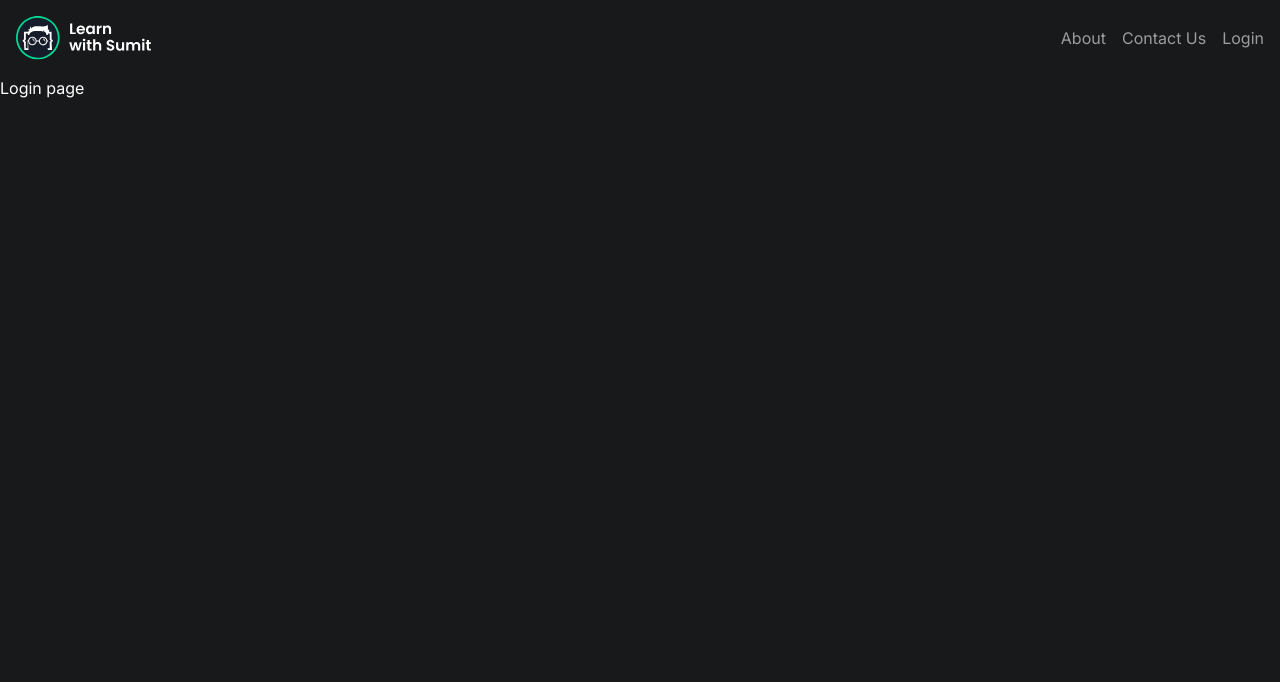
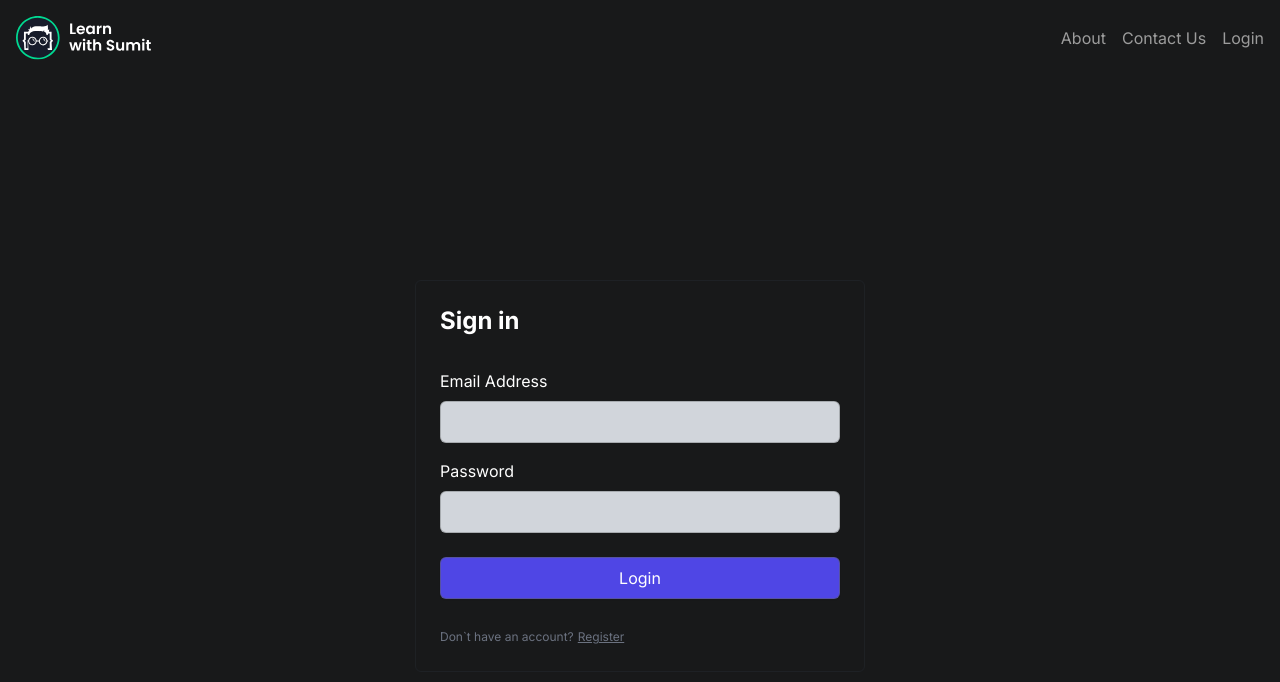
Before and after one commit to lightDevX/eventry, a Next.js app: page /login in a window 1280 px wide. Shown: the top 682 px of the page. Built offline with nearby package versions, Linux system fonts and the light colour scheme.

Commit message:
register page create

```diff
--- a/app/login/page.js
+++ b/app/login/page.js
@@ -1,9 +1,23 @@
+import LoginForm from "@/components/LoginForm";
+import Link from "next/link";
 
 const loginPage = () => {
     return (
-        <div>
-            <h1>Login page</h1>
-        </div>
+        <section className="h-screen grid place-items-center">
+            <div className="max-w-[450px] w-full mx-auto p-6 border border-gray-700/20 rounded-md">
+                <h4 className="font-bold text-2xl">Sign in</h4>
+                <LoginForm />
+                <span className="text-center text-xs text-gray-500">
+                    Don`t have an account?
+                    <Link
+                        className="underline hover:text-indigo-600 mx-1"
+                        href="/register"
+                    >
+                        Register
+                    </Link>
+                </span>
+            </div>
+        </section>
     );
 };
 
--- /dev/null
+++ b/app/register/page.js
@@ -0,0 +1,10 @@
+
+const RegisterPage = () => {
+    return (
+        <div>
+
+        </div>
+    );
+};
+
+export default RegisterPage;
--- /dev/null
+++ b/components/LoginForm.jsx
@@ -0,0 +1,30 @@
+
+const LoginForm = () => {
+    return (
+        <>
+            <div className="my-2 text-red-500">
+
+            </div>
+            <form className="login-form" >
+                <div>
+                    <label htmlFor="email">Email Address</label>
+                    <input type="email" name="email" id="email" />
+                </div>
+
+                <div>
+                    <label htmlFor="password">Password</label>
+                    <input type="password" name="password" id="password" />
+                </div>
+
+                <button
+                    type="submit"
+                    className="btn-primary w-full mt-4 bg-indigo-600 hover:bg-indigo-800"
+                >
+                    Login
+                </button>
+            </form>
+        </>
+    );
+};
+
+export default LoginForm;
```
